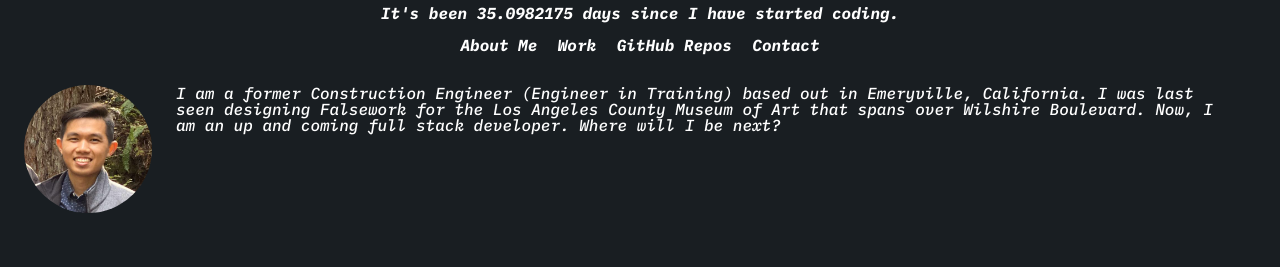
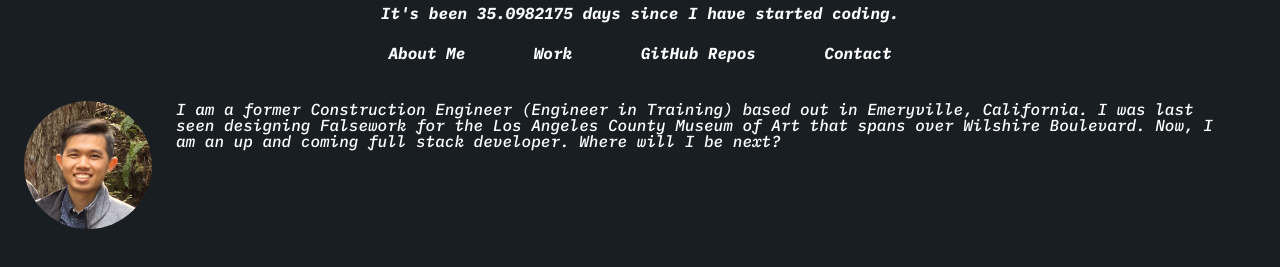
Before and after one commit to markkhoo/08-Portfolio-Round-2, a plain HTML site: page index.html in a window 1280 px wide. Shown: the part 51-318 px from the top of the page. Drawn offline with nearby package versions, Linux system fonts and the light colour scheme; no server answers.

Commit message:
fix display flex for container

```diff
--- a/assets/css/style.css
+++ b/assets/css/style.css
@@ -22,6 +22,7 @@ header {
 
 nav h2 {
     display: inline-block;
+    padding: 1rem 2rem;
 }
 
 p, h1, h2, h3, h4, h5, h6 {
@@ -31,6 +32,11 @@ p, h1, h2, h3, h4, h5, h6 {
 #about p {
     padding: 1.5rem 3rem;
 
+}
+
+#a_display {
+    display: flex;
+    justify-content: center;
 }
 
 #conta a img {
@@ -71,4 +77,5 @@ p, h1, h2, h3, h4, h5, h6 {
 #square {
     display: inline-block;
     width: 128px;
+    padding: 112px 0;
 }
--- a/index.html
+++ b/index.html
@@ -26,7 +26,7 @@
     </nav>
 </header>
 
-<div>
+<div id="a_display">
 
     <div class="container" id="about">
         <img id="profilePic" src="./assets/images/MarkKhoo.jpg" alt="Profile Photo">
```
